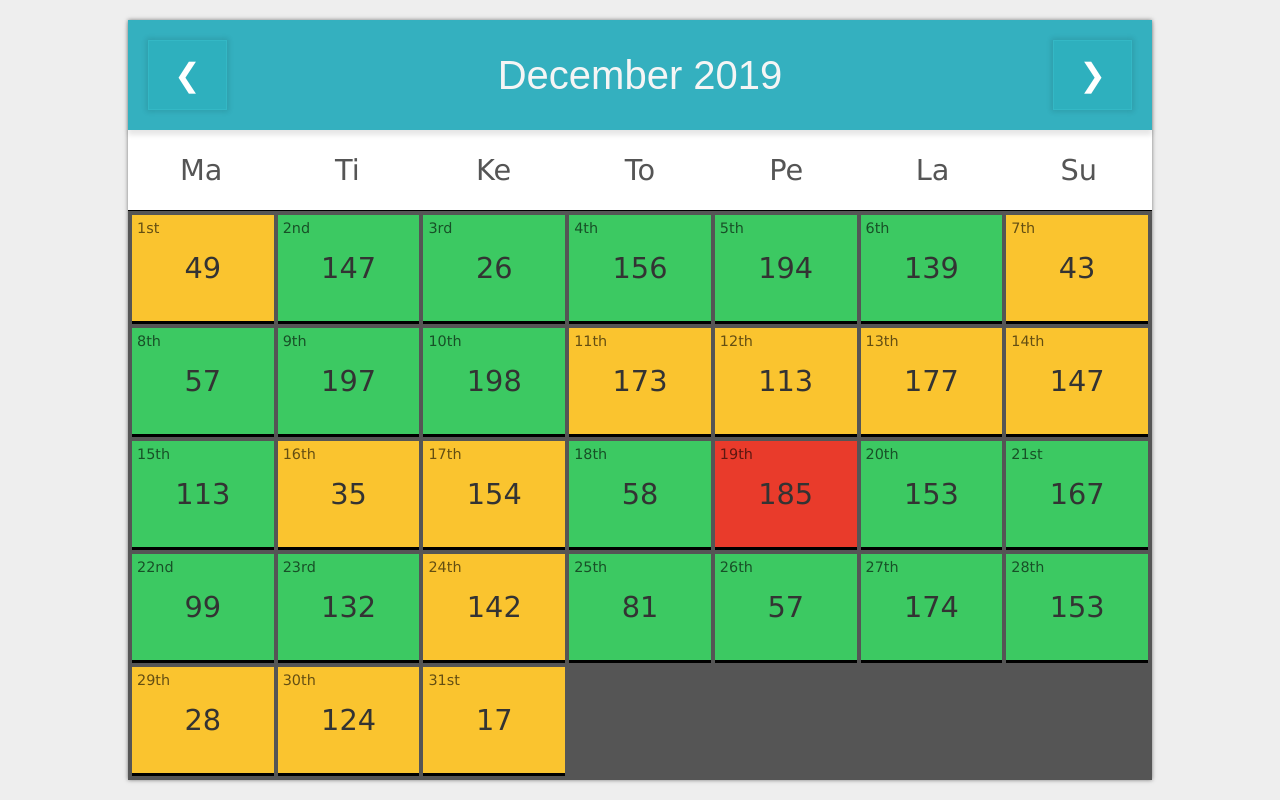
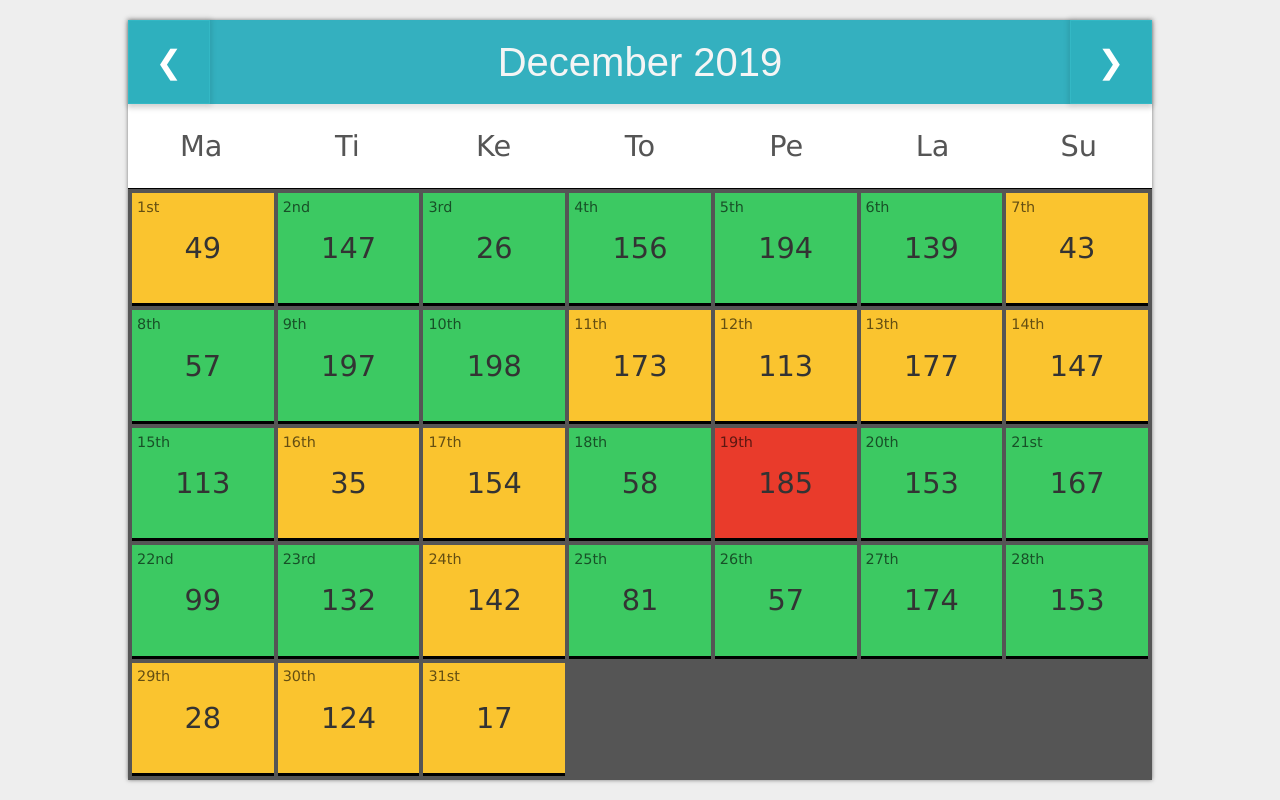
Before and after one commit to Suichoku/PrimaCalendar, a React (Create React App) app: page / in a window 1280 px wide. Built offline with nearby package versions, Linux system fonts and the light colour scheme.

Commit message:
Fixed styling that changes in build

```diff
--- a/package.json
+++ b/package.json
@@ -2,6 +2,7 @@
   "name": "prima_calendar",
   "version": "0.1.0",
   "private": true,
+  "homepage": "http://www.cc.puv.fi/~e1600750/primapower/updated/",
   "dependencies": {
     "@testing-library/jest-dom": "^4.2.4",
     "@testing-library/react": "^9.3.3",
--- a/src/components/Header/Header.module.css
+++ b/src/components/Header/Header.module.css
@@ -1,7 +1,7 @@
 .Container {
     background-color: #34b0bf;
     box-sizing: border-box;
-    padding: 20px 20px;
+    padding: 0px 0px;
     z-index: 2;
     padding: auto;
     display: grid;
```
